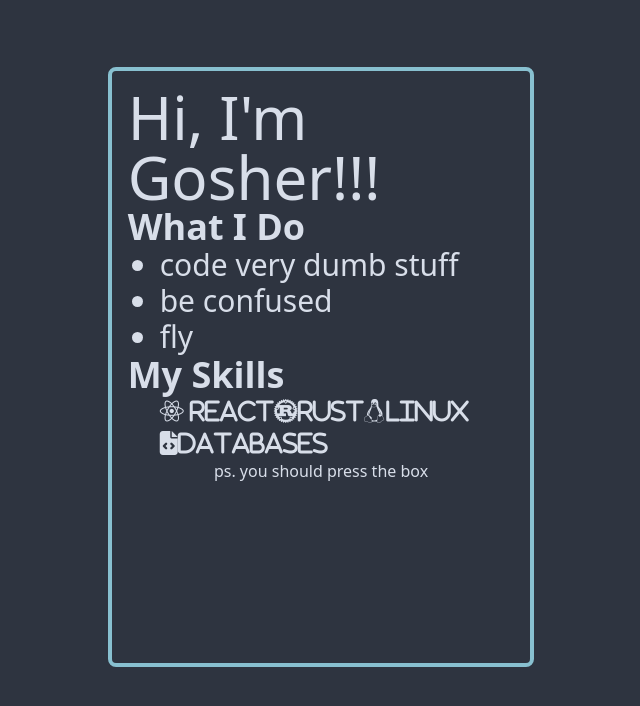
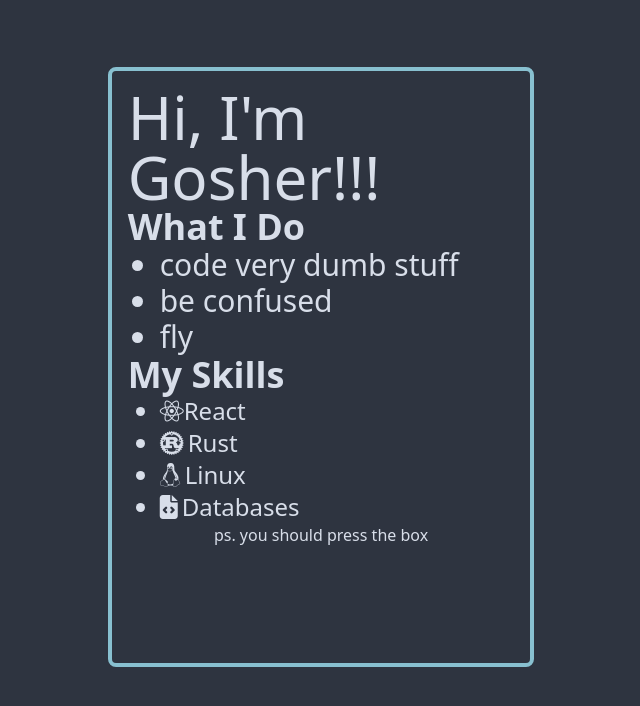
Before and after one commit to Pandaroses/pndrs.codes, a React (Vite) app: page / in a window 1280 px wide. Shown: the top 706 px of the page, without its empty margins (319-959 px from the left). Built offline with nearby package versions, Linux system fonts and the light colour scheme.

Commit message:
prettier

```diff
--- a/package.json
+++ b/package.json
@@ -24,6 +24,7 @@
     "dev": "parcel src/index.html",
     "build": "parcel build --dist-dir dist src/index.html",
     "clean": "rm -rf .parcel-cache dist",
-    "deploy": "push-dir --dir=dist --branch=gh-pages"
+    "deploy": "push-dir --dir=dist --branch=gh-pages",
+    "pretty": "prettier src --write"
   }
 }
--- a/src/components/App.tsx
+++ b/src/components/App.tsx
@@ -1,59 +1,96 @@
-import React, { useEffect, useState, useCallback } from "react"
-
-
-
+import React, { useEffect, useState, useCallback } from "react";
 
 const App = () => {
-    const [title,setTitle] = useState("");
-    const [underscore,setUnderscore] = useState(false);
-    const [flip,setFlip] = useState(false);
+  const [title, setTitle] = useState("");
+  const [underscore, setUnderscore] = useState(false);
+  const [flip, setFlip] = useState(false);
   //flip: true means in flipping, false means not in flipping with delay of 2s
-    const [side,setSide] = useState(true);
+  const [side, setSide] = useState(true);
   // false is up true is down
   let finish = "Hi, I'm Gosher!!!";
 
+  useEffect(() => {
+    setInterval(() => setUnderscore((underscore) => !underscore), 300);
+  }, []);
 
   useEffect(() => {
-        setInterval(() => setUnderscore(underscore=>!underscore),300)
-    },[]);
-
-   useEffect(() => {
-       title.length < finish.length && setTimeout(() => setTitle(title+finish[title.length]),Math.floor(Math.random() * 175) + 175);
-   },[title])
-
-
-
-
-
+    title.length < finish.length &&
+      setTimeout(
+        () => setTitle(title + finish[title.length]),
+        Math.floor(Math.random() * 175) + 175
+      );
+  }, [title]);
 
   return (
     <div className=" bg-polar-0 h-screen w-screen flex flex-col flex-nowrap justify-self-center items-center content-center  ">
       <div className="basis-1/12"></div>
-            <div className={"border-4 rounded-lg border-frost-1 basis-3/4 align-center h-96 w-4/12 flex flex-col items-center content-center " + (flip? side? "flip-horizontal-bottom-reverse" : "flip-horizontal-bottom" : side ? "stayup" : "staydown")} onClick={() => {setFlip(flip => !flip);  setTimeout(() => {setFlip(flip =>!flip)},700);  setSide(side => !side)}}>
-                <h1 className="text-snow-0 text-6xl pt-4 basis-2/12 hover:animate-pulse self-start pl-4">{title+(underscore ? "|" : "")}</h1>
-                <p className="text-snow-0 text-4xl font-bold hover:animate-spin self-start pl-4">What I Do</p>
+
+      <div
+        className={
+          "border-4 rounded-lg border-frost-1 basis-3/4 align-center h-96 w-4/12 flex flex-col items-center content-center " +
+          (flip
+            ? side
+              ? "flip-horizontal-bottom-reverse"
+              : "flip-horizontal-bottom"
+            : side
+            ? "stayup"
+            : "staydown")
+        }
+        onClick={() => {
+          setFlip((flip) => !flip);
+          setTimeout(() => {
+            setFlip((flip) => !flip);
+          }, 700);
+          setSide((side) => !side);
+        }}
+      >
+        <h1 className="text-snow-0 text-6xl pt-4 basis-2/12 hover:animate-pulse self-start pl-4">
+          {title + (underscore ? "|" : "")}
+        </h1>
+        <p className="text-snow-0 text-4xl font-bold hover:animate-spin self-start pl-4">
+          What I Do
+        </p>
         <ul className="text-snow-0 text-3xl align-left pl-12 list-disc self-start">
-                    <li className="animate-fade-1 animate-delay-1">code very dumb stuff</li>
+          <li className="animate-fade-1 animate-delay-1">
+            code very dumb stuff
+          </li>
           <li className="animate-fade-1 animate-delay-3">be confused</li>
           <li className="animate-fade-1 animate-delay-2">fly</li>
         </ul>
-                <p className="text-snow-0 text-4xl font-bold self-start pl-4">My Skills</p>
+        <p className="text-snow-0 text-4xl font-bold self-start pl-4">
+          My Skills
+        </p>
         <ul className="text-snow-0 text-2xl  align-left pl-12 list-disc self-start">
-                    <li className="fab fa-react"> React</li>
-                    <li className="fab fa-rust">Rust</li>
-                    <li className="fab fa-linux">Linux</li>
-                    <li className="fas fa-file-code">Databases</li>
+          <li>
+            {" "}
+            <i className="fab fa-react" />
+            React
+          </li>
+
+          <li>
+            {" "}
+            <i className="fab fa-rust mr-1" />
+            Rust
+          </li>
+
+          <li>
+            <i className="fab fa-linux mr-1" />
+            Linux
+          </li>
+
+          <li>
+            {" "}
+            <i className="fas fa-file-code mr-1" />
+            Databases
+          </li>
         </ul>
-                <h1 className="text-snow-0 text-left align-left items-left">ps. you should press the box</h1>
+        <h1 className="text-snow-0 text-left align-left items-left">
+          ps. you should press the box
+        </h1>
       </div>
-            <div className=" basis-2/12">
-
+      <div className=" basis-2/12"></div>
     </div>
-
-
-        </div>
-
-    )
-}
+  );
+};
 
 export default App;
--- a/src/main.css
+++ b/src/main.css
@@ -5,24 +5,24 @@
 @tailwind utilities;
 
 .flip-horizontal-bottom {
-	-webkit-animation: flip-horizontal-bottom 0.7s cubic-bezier(0.455, 0.030, 0.515, 0.955) both ;
-	        animation: flip-horizontal-bottom 0.7s cubic-bezier(0.455, 0.030, 0.515, 0.955) both ;
-
+  -webkit-animation: flip-horizontal-bottom 0.7s
+    cubic-bezier(0.455, 0.03, 0.515, 0.955) both;
+  animation: flip-horizontal-bottom 0.7s cubic-bezier(0.455, 0.03, 0.515, 0.955)
+    both;
 }
-.flip-horizontal-bottom-reverse{
-        -webkit-animation: flip-horizontal-bottom-reverse 0.7s cubic-bezier(0.455, 0.030, 0.515, 0.955)  both ;
-	        animation: flip-horizontal-bottom-reverse 0.7s cubic-bezier(0.455, 0.030, 0.515, 0.955)  both ;
-
+.flip-horizontal-bottom-reverse {
+  -webkit-animation: flip-horizontal-bottom-reverse 0.7s
+    cubic-bezier(0.455, 0.03, 0.515, 0.955) both;
+  animation: flip-horizontal-bottom-reverse 0.7s
+    cubic-bezier(0.455, 0.03, 0.515, 0.955) both;
 }
 
 .staydown {
-    transform:rotateX(-180deg);
+  transform: rotateX(-180deg);
 }
 .stayup {
-  transform:rotateX(0);
+  transform: rotateX(0);
 }
-
-
 
 /* ----------------------------------------------
  * Generated by Animista on 2022-1-26 10:13:57
@@ -57,7 +57,6 @@
   }
 }
 
-
 @-webkit-keyframes flip-horizontal-bottom-reverse {
   0% {
     -webkit-transform: rotateX(0);
```
Also changed, not shown: src/index.html (+6 -4 lines), src/main.ts (line endings or trailing spaces). Lines whose indentation alone changed are shown as unchanged.
